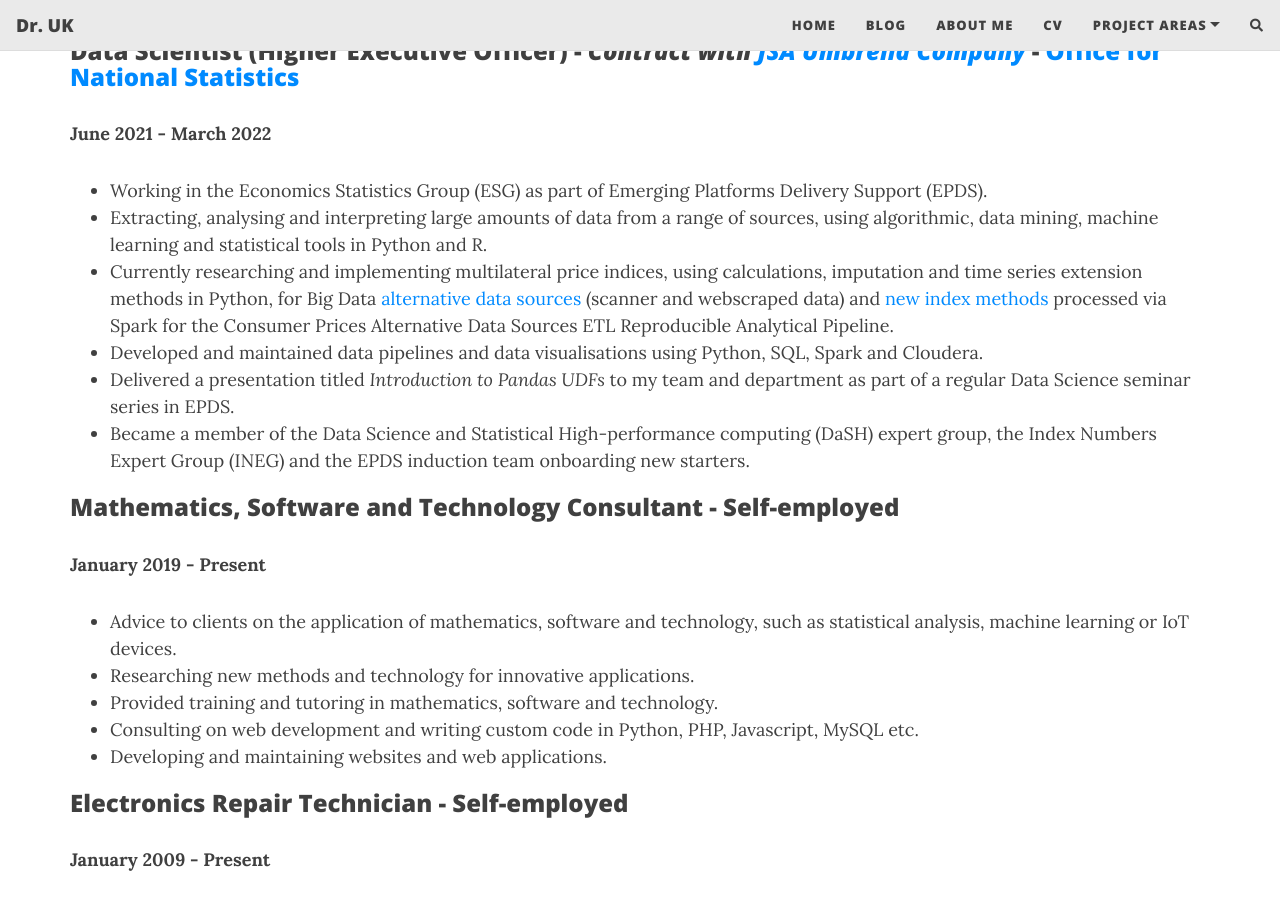
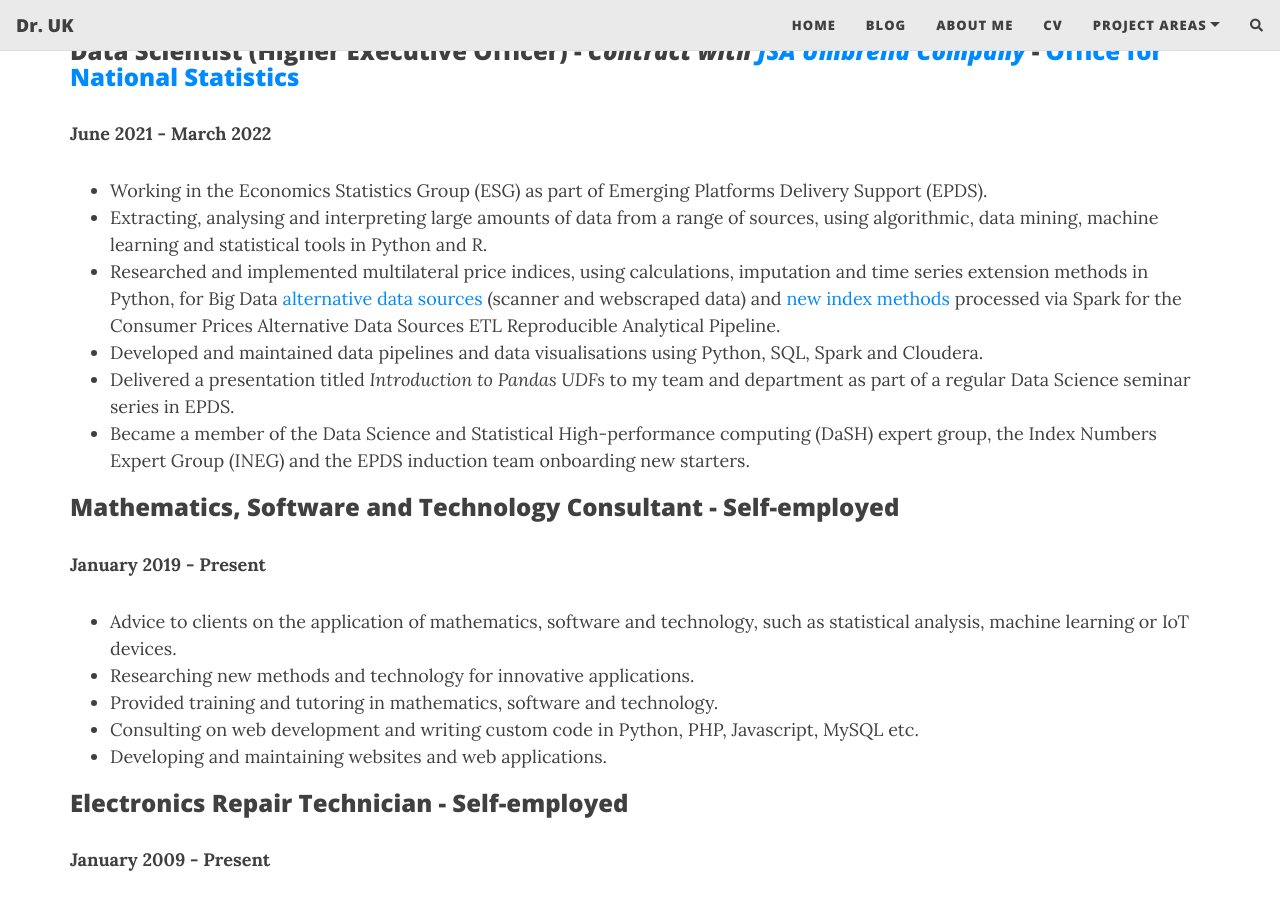
Before and after one commit to drrobotk/drrobotk.github.io, a Jekyll site: the page built from cv.md, in a window 1280 px wide and 900 px high, scrolled down 2873 px. Built offline with Jekyll 4.4.1, drawn with Linux system fonts in a browser that asks for light colours; nearby versions of some CDN libraries; comment, search, counter and statistics services are not loaded.

Commit message:
Update cv.md

```diff
--- a/cv.md
+++ b/cv.md
@@ -86,7 +86,7 @@ Photoshop, PowerPoint, LaTeX, GIMP and CorelDraw
 **June 2021 - March 2022**
 -   Working in the Economics Statistics Group (ESG) as part of Emerging Platforms Delivery Support (EPDS).
 -   Extracting, analysing and interpreting large amounts of data from a range of sources, using algorithmic, data mining, machine learning and statistical tools in Python and R.
--   Currently researching and implementing multilateral price indices, using calculations, imputation and time series extension methods in Python, for Big Data [alternative data sources](https://www.ons.gov.uk/economy/inflationandpriceindices/articles/introducingalternativedataintoconsumerpricestatisticsaggregationandweights/2021-11-09) (scanner and webscraped data) and [new index methods](https://www.ons.gov.uk/economy/inflationandpriceindices/articles/newindexnumbermethodsinconsumerpricestatistics/2020-09-01) processed via Spark for the Consumer Prices Alternative Data Sources ETL Reproducible Analytical Pipeline.
+-   Researched and implemented multilateral price indices, using calculations, imputation and time series extension methods in Python, for Big Data [alternative data sources](https://www.ons.gov.uk/economy/inflationandpriceindices/articles/introducingalternativedataintoconsumerpricestatisticsaggregationandweights/2021-11-09) (scanner and webscraped data) and [new index methods](https://www.ons.gov.uk/economy/inflationandpriceindices/articles/newindexnumbermethodsinconsumerpricestatistics/2020-09-01) processed via Spark for the Consumer Prices Alternative Data Sources ETL Reproducible Analytical Pipeline.
 -   Developed and maintained data pipelines and data visualisations using Python, SQL, Spark and Cloudera.
 -   Delivered a presentation titled *Introduction to Pandas UDFs* to my team and department as part of a regular Data Science seminar series in EPDS.
 -   Became a member of the Data Science and Statistical High-performance computing (DaSH) expert group, the Index Numbers Expert Group (INEG) and the EPDS induction team onboarding new starters.
```
